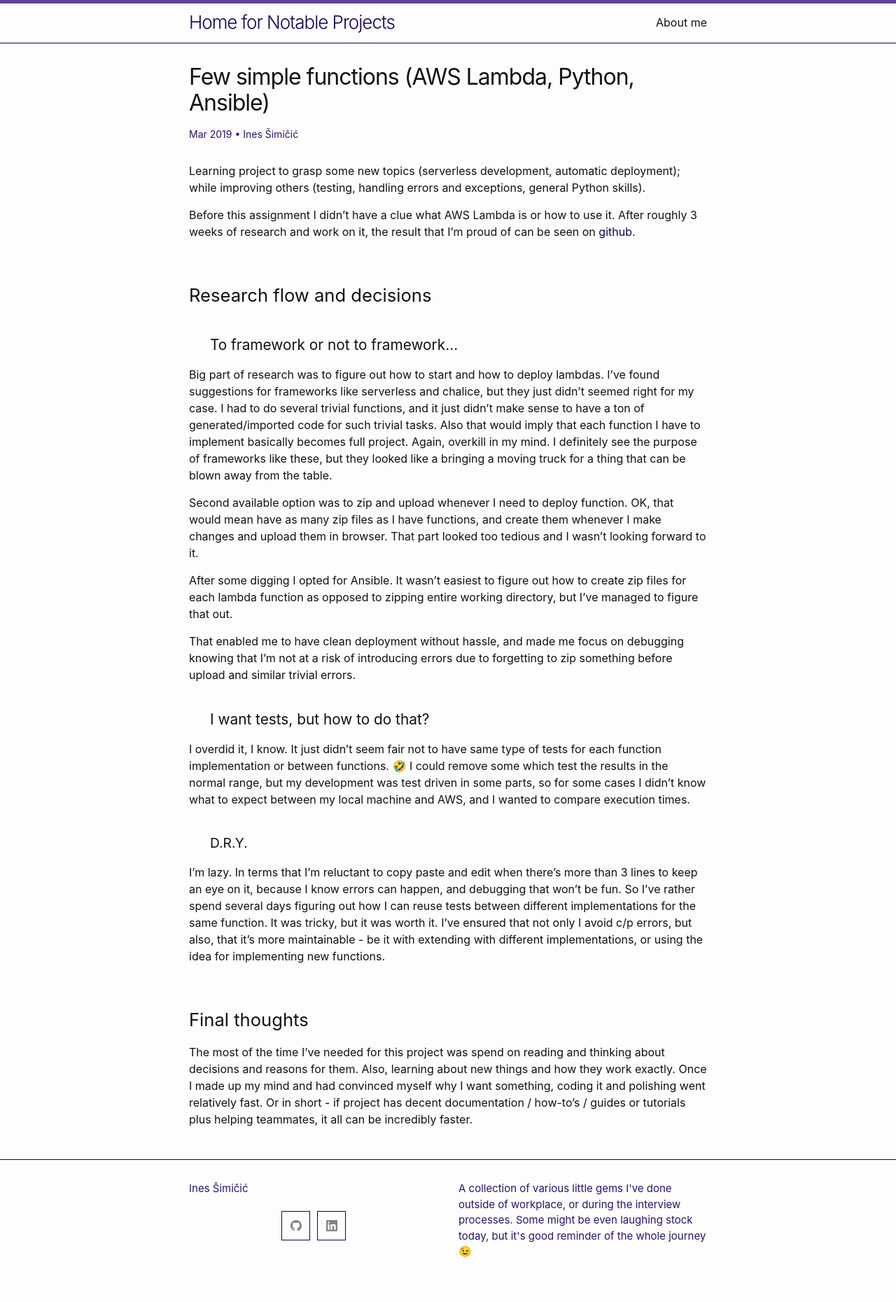
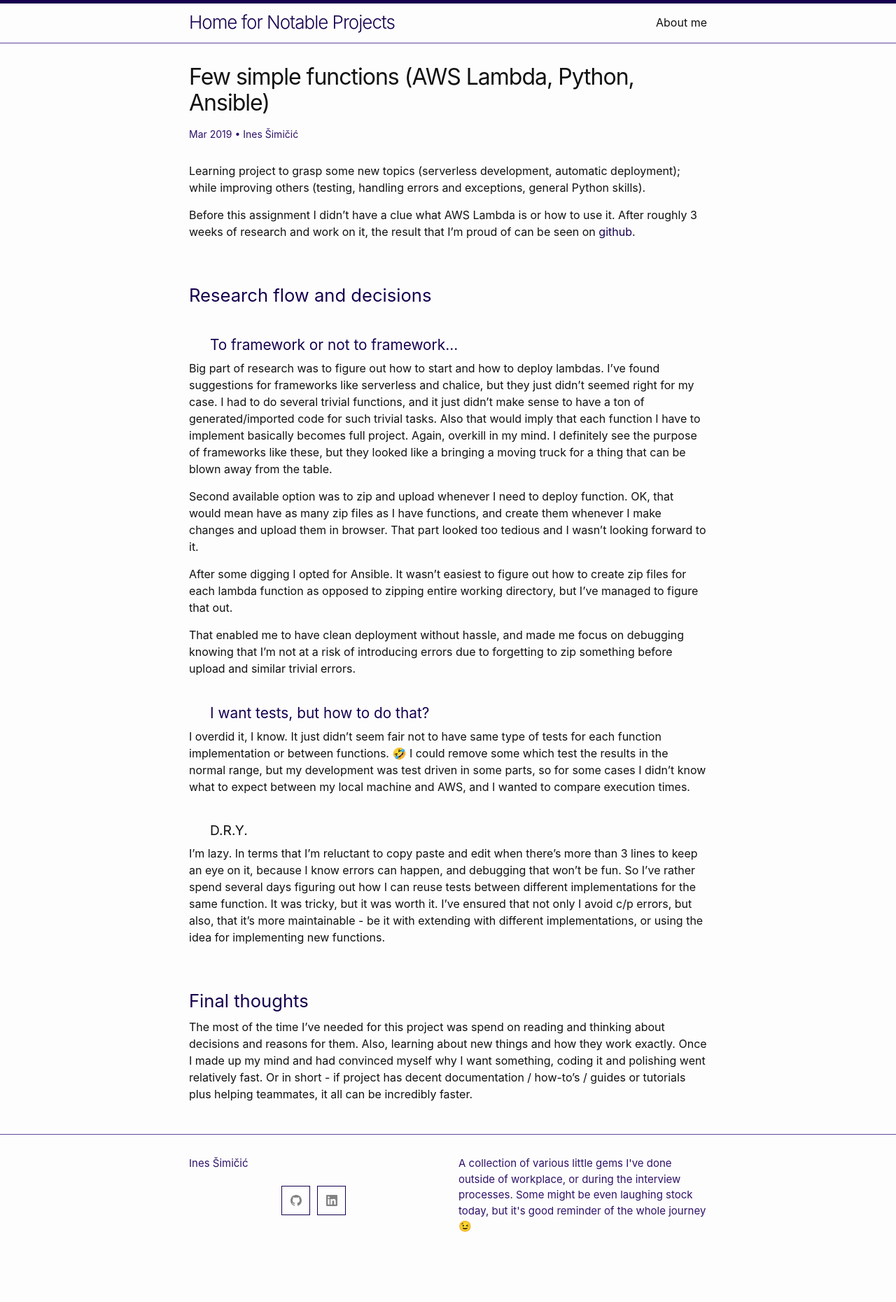
Before and after one commit to inesucrvenom/inesucrvenom.github.io, a Jekyll site: the page built from _posts/2019-03-16-aws-lambda-mathfun.md, in a window 1280 px wide. Shown: the whole page at 70% size. Built offline with Jekyll 4.4.1, drawn with Linux system fonts in a browser that asks for light colours; emoji names are drawn with the system emoji font; after the commit the page ends 1824 px from its top, so only the background shows below that.

Commit message:
use lighter colors, add space below in post content hx

```diff
--- a/_sass/minima/_base.scss
+++ b/_sass/minima/_base.scss
@@ -138,7 +138,7 @@
  * Blockquotes
  */
 blockquote {
-  color: $brand-color;
+  color: $brand-color-light;
   border-left: 4px solid $border-color-01;
   padding-left: $spacing-unit / 2;
   @include relative-font-size(1.125);
@@ -237,6 +237,11 @@
   color: #828282;
 }
 
+// TODO: find icons and put them in color
+.icons-color {
+  color: $brand-color;
+}
+
 .svg-icon {
   width: 16px;
   height: 16px;
--- a/_sass/minima/_layout.scss
+++ b/_sass/minima/_layout.scss
@@ -2,8 +2,8 @@
  * Site header
  */
 .site-header {
-  border-top: 5px solid $border-color-03;
-  border-bottom: 1px solid $border-color-01;
+  border-top: 5px solid $border-color-01;
+  border-bottom: 1px solid $border-color-03;
   min-height: $spacing-unit * 1.865;
   line-height: $base-line-height * $base-font-size * 2.25;
 
@@ -33,7 +33,7 @@
   top: 9px;
   right: $spacing-unit / 2;
   background-color: $background-color;
-  border: 1px solid $border-color-01;
+  border: 1px solid $border-color-02;
   border-radius: 5px;
   text-align: right;
 
@@ -50,7 +50,7 @@
     text-align: center;
 
     > svg path {
-      fill: $border-color-03;
+      fill: $border-color-02;
     }
   }
 
@@ -122,7 +122,7 @@
  * Site footer
  */
 .site-footer {
-  border-top: 1px solid $border-color-01;
+  border-top: 1px solid $border-color-02;
   padding: $spacing-unit 0;
 }
 
@@ -255,11 +255,17 @@
 .post-content {
   margin-bottom: $spacing-unit * 0.2;
 
-  h1, h2 { margin-top: $spacing-unit * 2 }
+  h1, h2 {
+    margin-top: $spacing-unit * 2;
+    margin-bottom: $spacing-unit * 0.2;
+  }
   h3, h4, h5, h6 {
     margin-top: $spacing-unit * 1.2;
+    margin-bottom: $spacing-unit * 0.2;
     margin-left: $spacing-unit;
   }
+
+  h1, h2, h3 { color: $brand-color-dark }
 
   h2 {
     @include relative-font-size(1.6);
```
